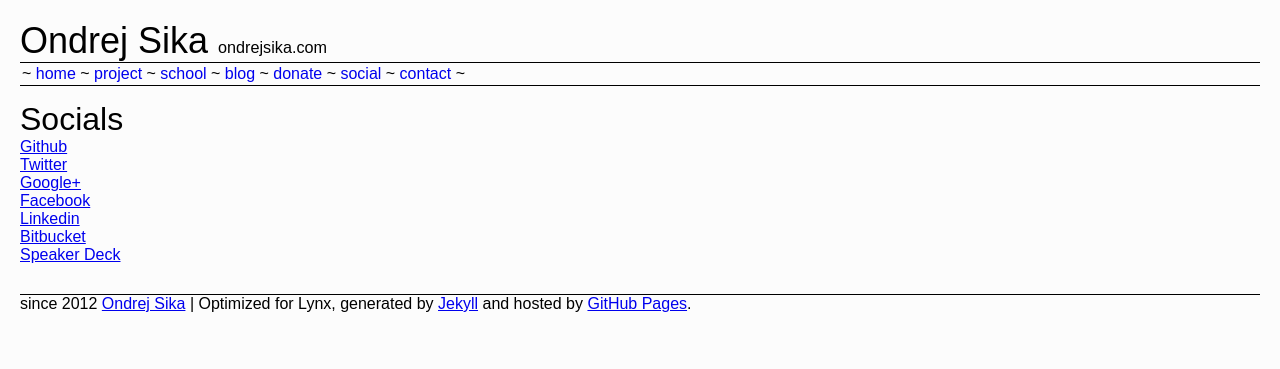
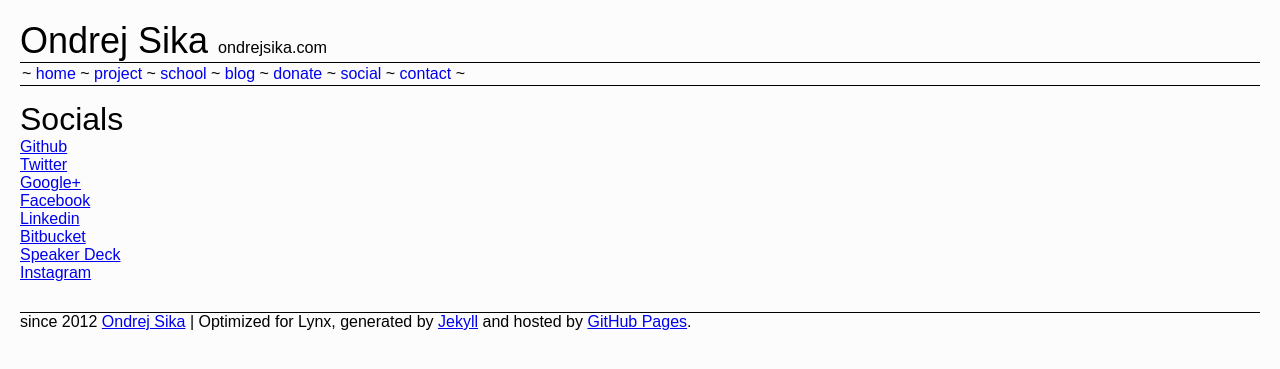
Before and after one commit to ondrejsika/ondrejsika.com, a Jekyll site: the page built from social.md, in a window 1280 px wide. Shown: the top 369 px of the page. Built offline with Jekyll 4.4.1, drawn with Linux system fonts in a browser that asks for light colours; Markdown is read by kramdown in place of the engine named in the settings; comment, search, counter and statistics services are not loaded.

Commit message:
add intagram to socials

```diff
--- a/social.md
+++ b/social.md
@@ -13,3 +13,4 @@ title: Socials
 * [Linkedin](http://www.linkedin.com/in/ondrejsika)
 * [Bitbucket](http://bitbucket.org/ondrejsika)
 * [Speaker Deck](https://speakerdeck.com/ondrejsika)
+* [Instagram](http://instagram.com/ondrejsika)
```
